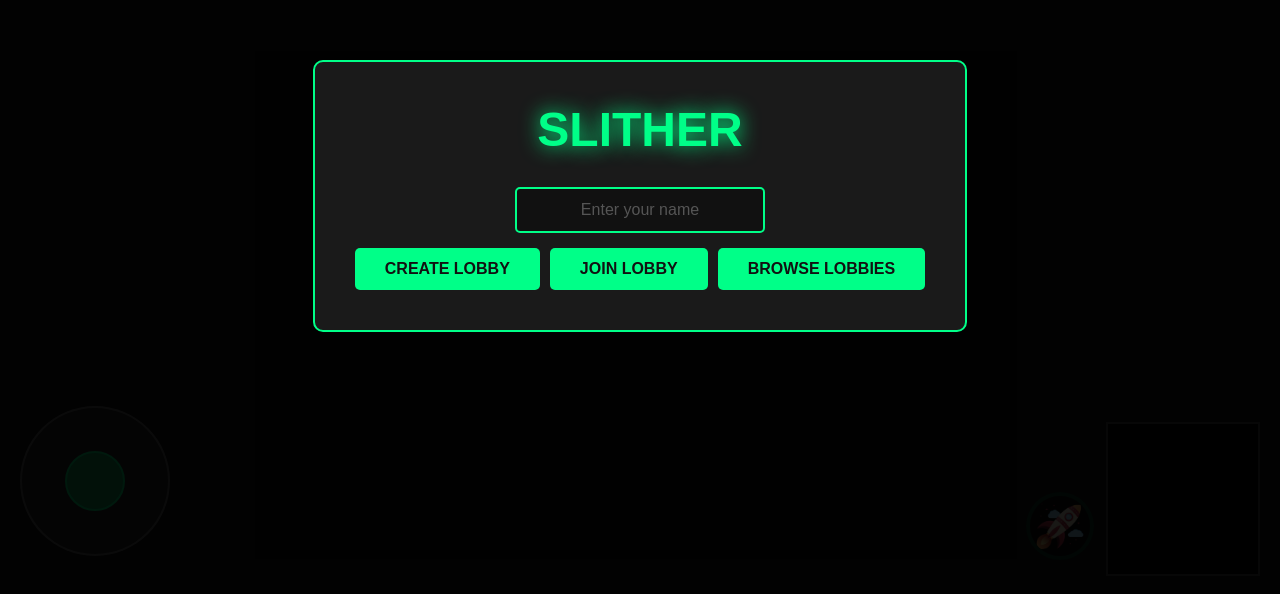
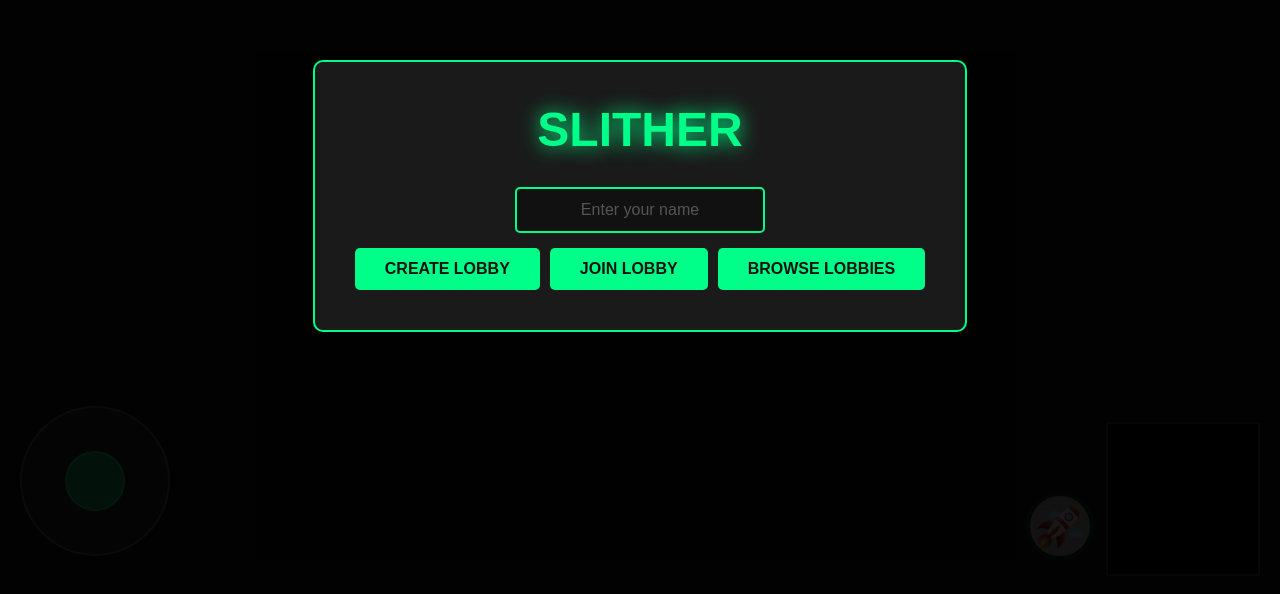
Before and after one commit to JaaaaaangPH/slither-multiplayer, a website: page index.html in a window 1280 px wide. Shown: the part 204-798 px from the top of the page. Drawn offline with nearby package versions, Linux system fonts and the light colour scheme.

Commit message:
Make boost button more visible with white background

```diff
--- a/style.css
+++ b/style.css
@@ -355,7 +355,7 @@ button:hover {
     border: none;
     border-radius: 50%;
     padding: 0;
-    background: rgba(0,0,0,0.3) center/contain no-repeat url('/images/boosts.png');
+    background: rgba(255,255,255,0.7) center/contain no-repeat url('/images/boosts.png');
     box-shadow: 0 0 0 4px rgba(0,255,136,0.18);
     cursor: pointer;
     z-index: 20;
```
